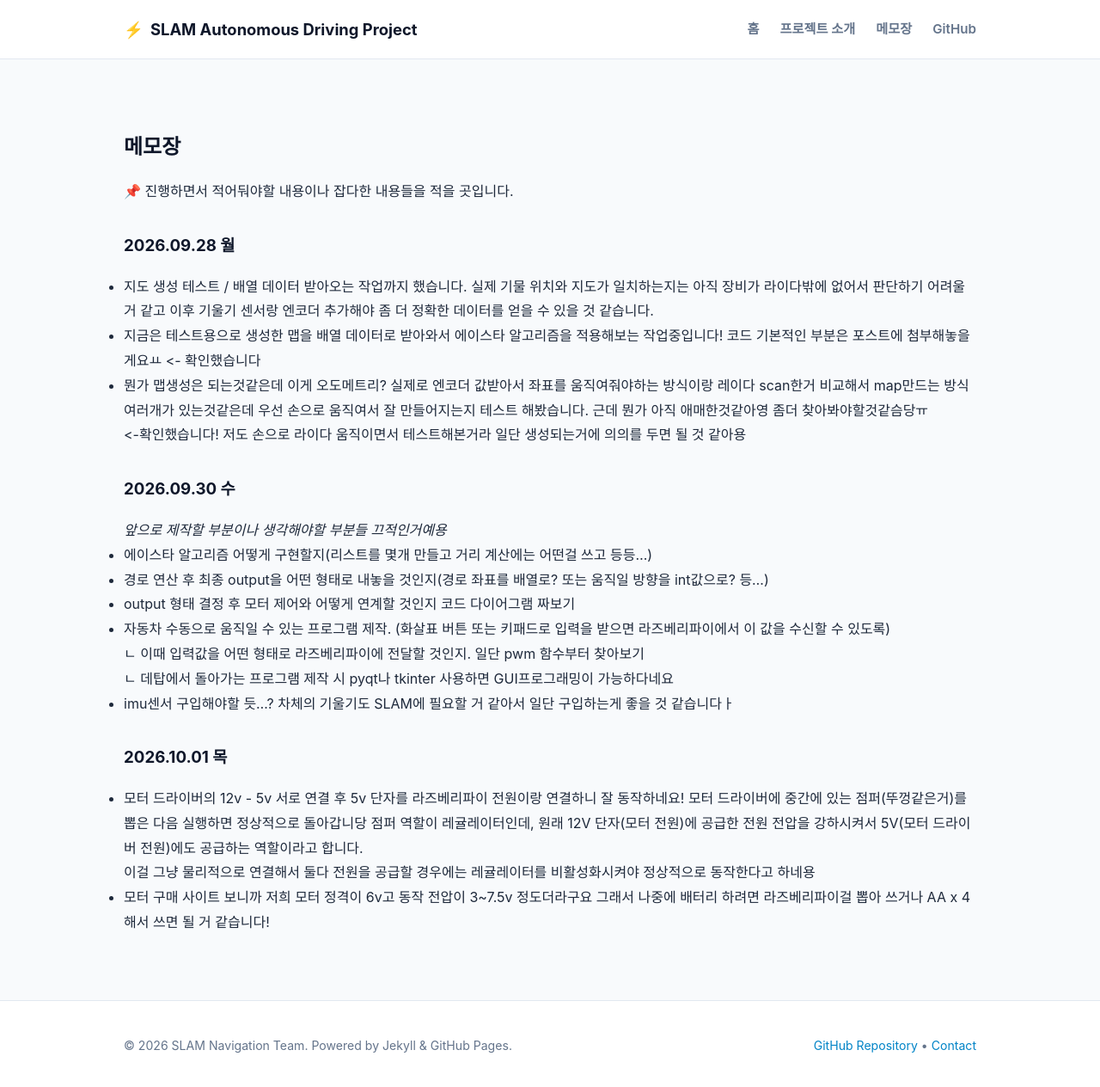
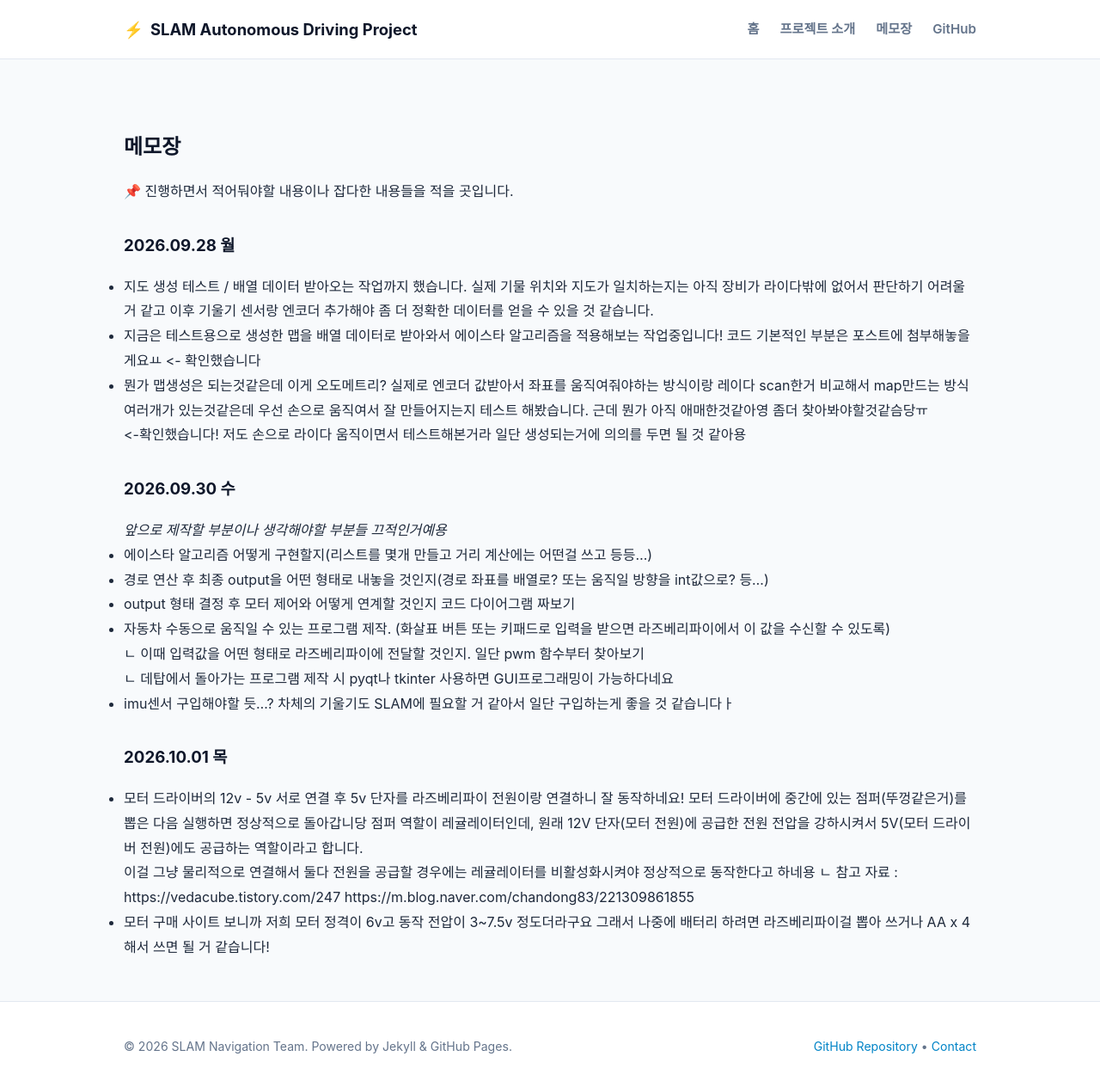
Before and after one commit to slam-navigation-project/slam-navigation-site, a Jekyll site: the page built from memo.md, in a window 1280 px wide and 1268 px high. Shown: the top 1264 px of the window at 86% size. Built offline with Jekyll 4.4.1, drawn with Linux system fonts in a browser that asks for light colours; some web fonts are replaced.

Commit message:
Update memo.md

```diff
--- a/memo.md
+++ b/memo.md
@@ -30,4 +30,6 @@ permalink: /memo/
 - 모터 드라이버의 12v - 5v 서로 연결 후 5v 단자를 라즈베리파이 전원이랑 연결하니 잘 동작하네요! 모터 드라이버에 중간에 있는 점퍼(뚜껑같은거)를 뽑은 다음 실행하면 정상적으로 돌아갑니당
   점퍼 역할이 레귤레이터인데, 원래 12V 단자(모터 전원)에 공급한 전원 전압을 강하시켜서 5V(모터 드라이버 전원)에도 공급하는 역할이라고 합니다. <br />
   이걸 그냥 물리적으로 연결해서 둘다 전원을 공급할 경우에는 레귤레이터를 비활성화시켜야 정상적으로 동작한다고 하네용
+  ㄴ 참고 자료 : https://vedacube.tistory.com/247
+                 https://m.blog.naver.com/chandong83/221309861855
 - 모터 구매 사이트 보니까 저희 모터 정격이 6v고 동작 전압이 3~7.5v 정도더라구요 그래서 나중에 배터리 하려면 라즈베리파이걸 뽑아 쓰거나 AA x 4 해서 쓰면 될 거 같습니다!
```
